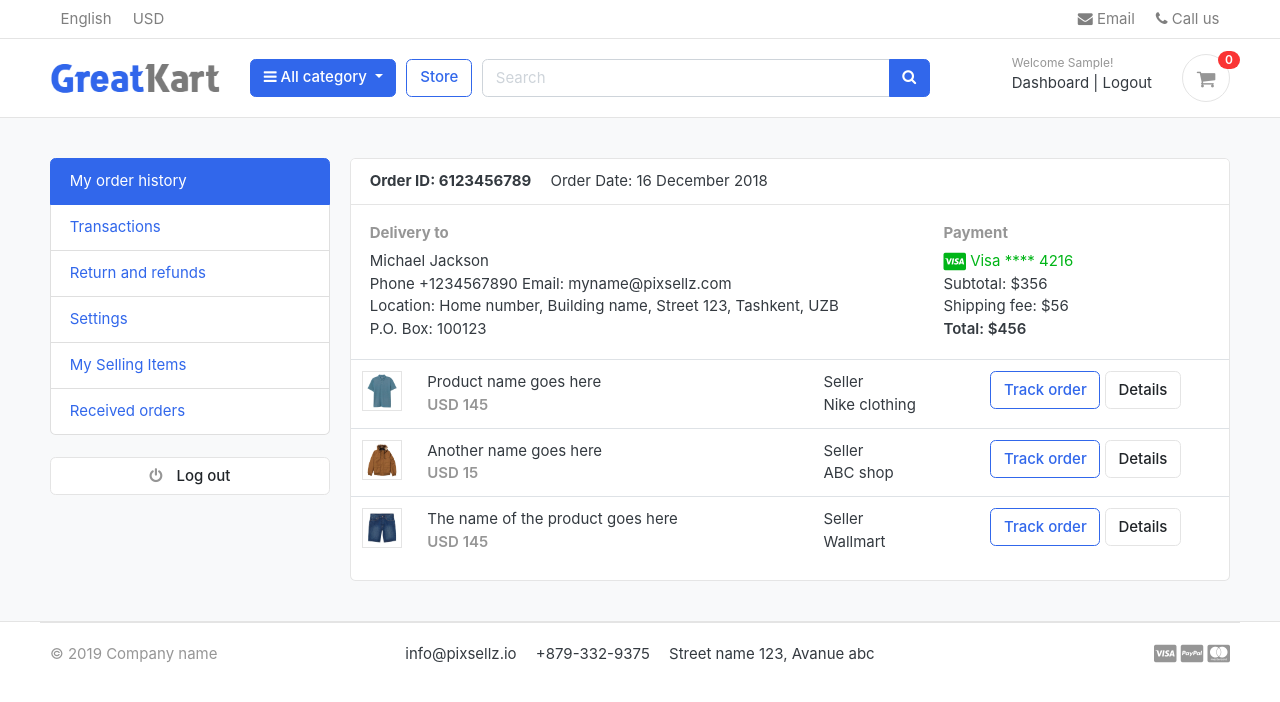
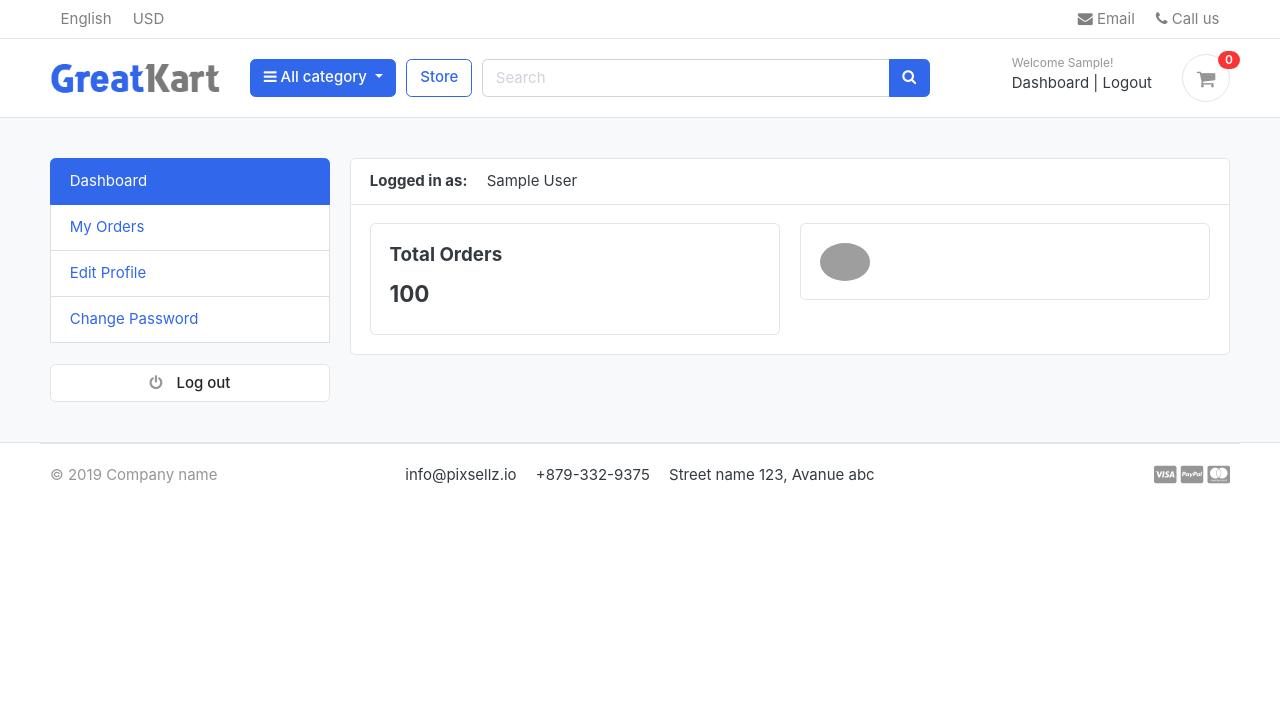
Before and after one commit to BerryOMG/jyjewellery-django, a Django app: page /accounts/ in a window 1280 px wide. Shown: the top 702 px of the page. Run offline with Django 3.2, Linux system fonts and the light colour scheme; the visitor is signed in with stand-in values (Sample User, id 1); data that the repository does not hold is empty; some libraries are stand-ins or nearby versions; some web fonts are replaced; grey boxes are pictures that could not be loaded.

Commit message:
form errors

```diff
--- a/accounts/models.py
+++ b/accounts/models.py
@@ -65,6 +65,9 @@ class Account(AbstractBaseUser):
     def __str__(self):
         return self.email
 
+    def full_name(self):
+        return f'{self.first_name} {self.last_name}'
+
 
     def has_perm(self,perm,obj=None):
         return self.is_admin
--- a/accounts/views.py
+++ b/accounts/views.py
@@ -168,8 +168,15 @@
 
 #can access only when you login
 @login_required(login_url = 'login')
+
 def dashboard(request):
-    return render(request,'accounts/dashboard.html')
+    user = request.user
+
+    context = {
+    'user':user
+    }
+
+    return render(request,'accounts/dashboard.html',context)
 
 
 def forgotPassword(request):
--- a/store/views.py
+++ b/store/views.py
@@ -73,6 +73,8 @@ def search(request):
 
 def submit_review(request,product_id):
     url = request.META.get('HTTP_REFERER') #get current url
+    print('#####################')
+    print(url)
     if request.method == 'POST':
         try:
             reviews = ReviewRating.objects.get(user__id = request.user.id, product__id = product_id)
@@ -97,4 +99,5 @@ def submit_review(request,product_id):
                 messages.success(request,'Thank you! Your review has been submitted.')
                 return redirect(url)
             else:
+                print('###########################')
                 print(form.errors)
--- a/templates/accounts/dashboard.html
+++ b/templates/accounts/dashboard.html
@@ -6,86 +6,43 @@
 {% include 'includes/alerts.html' %}
 <div class="container">
 	<div class="row">
-	<aside class="col-md-3">
-		<!--   SIDEBAR   -->
-		<ul class="list-group">
-			<a class="list-group-item active" href="#"> My order history </a>
-			<a class="list-group-item" href="#"> Transactions </a>
-			<a class="list-group-item" href="#"> Return and refunds </a>
-			<a class="list-group-item" href="#">Settings </a>
-			<a class="list-group-item" href="#"> My Selling Items </a>
-			<a class="list-group-item" href="#"> Received orders </a>
-		</ul>
-		<br>
-		<a class="btn btn-light btn-block" href="{% url 'logout' %}"> <i class="fa fa-power-off"></i> <span class="text">Log out</span> </a>
-		<!--   SIDEBAR .//END   -->
-	</aside>
+	{% include 'includes/dashboard_sidebar.html' %}
 	<main class="col-md-9">
 		<article class="card">
 		<header class="card-header">
-			<strong class="d-inline-block mr-3">Order ID: 6123456789</strong>
-			<span>Order Date: 16 December 2018</span>
+			<strong class="d-inline-block mr-3">Logged in as: </strong>
+			<span>{{user.full_name}}</span>
 		</header>
 		<div class="card-body">
 			<div class="row">
-				<div class="col-md-8">
-					<h6 class="text-muted">Delivery to</h6>
-					<p>Michael Jackson <br>
-					Phone +1234567890 Email: myname@pixsellz.com <br>
-			    	Location: Home number, Building name, Street 123,  Tashkent, UZB <br>
-			    	P.O. Box: 100123
-			 		</p>
-				</div>
-				<div class="col-md-4">
-					<h6 class="text-muted">Payment</h6>
-					<span class="text-success">
-						<i class="fab fa-lg fa-cc-visa"></i>
-					    Visa  **** 4216
-					</span>
-					<p>Subtotal: $356 <br>
-					 Shipping fee:  $56 <br>
-					 <span class="b">Total:  $456 </span>
-					</p>
-				</div>
+
+			<div class="col-md-6">
+			 <div class="card">
+				 <div class="card-body">
+					 <h5 class="card-title">Total Orders</h5>
+					 <h4>100</h4>
+				 </div>
+
+			 </div>
+
+			</div>
+
+			<div class="col-md-6">
+			 <div class="card">
+				 <div class="card-body">
+					<img src="https://www.w3schools.com/howto/img_avatar.png" alt="User Profile Picture" width="50",height="50" style="border-radius:50%;">
+					<p></p>
+				 </div>
+
+			 </div>
+
+			</div>
+
+
+
 			</div> <!-- row.// -->
 		</div> <!-- card-body .// -->
-		<div class="table-responsive">
-		<table class="table table-hover">
-			<tr>
-				<td width="65">
-					<img src="../images/items/1.jpg" class="img-xs border">
-				</td>
-				<td>
-					<p class="title mb-0">Product name goes here </p>
-					<var class="price text-muted">USD 145</var>
-				</td>
-				<td> Seller <br> Nike clothing </td>
-				<td width="250"> <a href="#" class="btn btn-outline-primary">Track order</a> <a href="#" class="btn btn-light"> Details </a> </td>
-			</tr>
-			<tr>
-				<td>
-					<img src="../images/items/2.jpg" class="img-xs border">
-				</td>
-				<td>
-					<p class="title mb-0">Another name goes here </p>
-					<var class="price text-muted">USD 15</var>
-				</td>
-				<td> Seller <br> ABC shop </td>
-				<td> <a href="#" class="btn btn-outline-primary">Track order</a> <a href="#" class="btn btn-light"> Details </a> </td>
-			</tr>
-			<tr>
-				<td>
-					<img src="../images/items/3.jpg" class="img-xs border">
-				</td>
-				<td>
-					<p class="title mb-0">The name of the product  goes here </p>
-					<var class="price text-muted">USD 145</var>
-				</td>
-				<td> Seller <br> Wallmart </td>
-				<td> <a href="#" class="btn btn-outline-primary">Track order</a> <a href="#" class="btn btn-light"> Details </a> </td>
-			</tr>
-		</table>
-		</div> <!-- table-responsive .end// -->
+
 		</article> <!-- order-group.// -->
 	</main>
 </div> <!-- row.// -->
--- /dev/null
+++ b/templates/includes/dashboard_sidebar.html
@@ -0,0 +1,11 @@
+<aside class="col-md-3">
+  <!--   SIDEBAR   -->
+  <ul class="list-group">
+    <a class="list-group-item active" href="#"> Dashboard</a>
+    <a class="list-group-item" href="#"> My Orders </a>
+    <a class="list-group-item" href="#"> Edit Profile </a>
+    <a class="list-group-item" href="#"> Change Password </a>
+  <br>
+  <a class="btn btn-light btn-block" href="{% url 'logout' %}"> <i class="fa fa-power-off"></i> <span class="text">Log out</span> </a>
+  <!--   SIDEBAR .//END   -->
+</aside>
--- a/templates/store/product_detail.html
+++ b/templates/store/product_detail.html
@@ -77,7 +77,6 @@
 
 <div class="row">
 			<div class="col-md-9">
-
 				<form action="{% url 'submit_review' single_product.id %}" method="POST">
 					{% csrf_token %}
 					<h5>Write Your Review</h5>
@@ -112,7 +111,6 @@
 
 					</div>
 {% include 'includes/alerts.html' %}
-
 				</form>
 			  <br>
 
```
